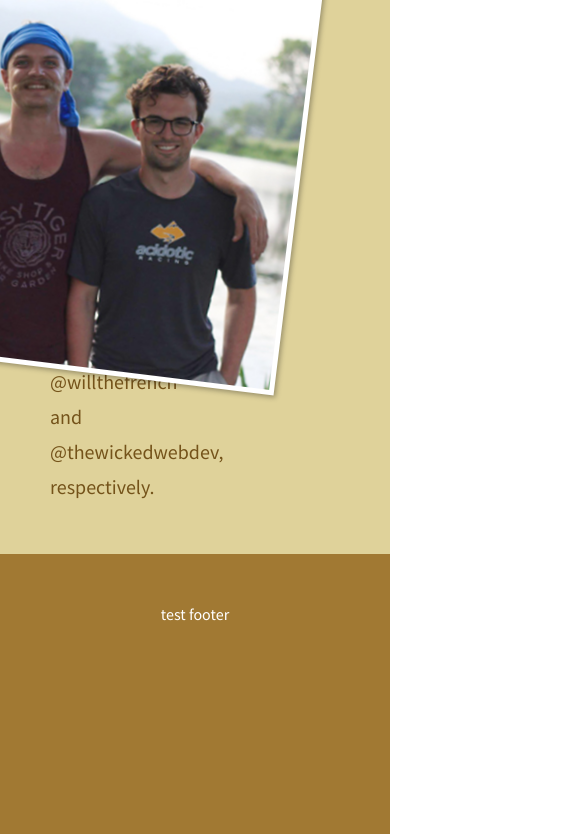
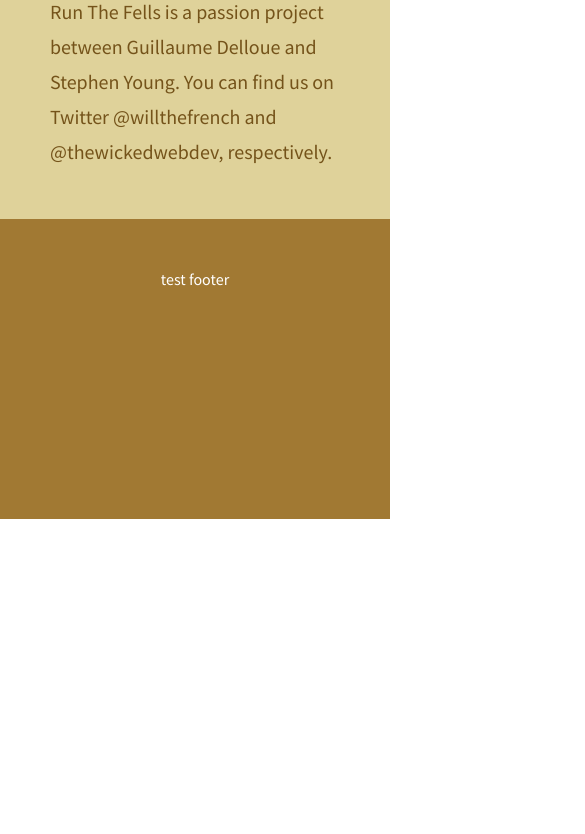
Before and after one commit to offthegridcoders/run-the-fells, a website: page src/index.html in a window 390 px wide. Shown: the part 291-1125 px from the top of the page, 585 px wide, since content can reach past the window. After the commit the page ends 844 px from the top, so only its background shows below. Drawn offline with nearby package versions, Linux system fonts and the light colour scheme; files that its build step writes are made by us from their sources; files whose address does not match are found by name.

Commit message:
made about header responsive

```diff
--- a/src/scss/modules/header/_about-header.scss
+++ b/src/scss/modules/header/_about-header.scss
@@ -3,9 +3,24 @@
   padding-top: 200px;
   position: relative;
 
+  @media screen and (max-width: 900px) {
+    min-height: 500px;
+    padding-top: 120px;
+    transition: .6s;
+  }
+
+  @media screen and (max-width: 700px) {
+    padding-top: 180px;
+    transition: .6s;
+  }
+
   &:before {
     left: 130px;
     top: 110px;
+
+    @media screen and (max-width: 1100px) {
+      display: none;
+    }
   }
 
   &:after {
@@ -25,20 +40,24 @@
     right: 90px;
     top: 50%;
     margin-top: -170px;
-    -webkit-filter: grayscale(100%);
-    filter: grayscale(100%);
-    filter: url(#greyscale);
-    filter: gray;
+    transition: .6s;
+
+    @media screen and (max-width: 900px) {
+      width: 300px;
+      height: 300px;
+      margin-top: -130px;
+      transition: .6s;
+    }
+
+    @media screen and (max-width: 800px) {
+      margin-top: -100px;
+    }
+
+    @media screen and (max-width: 700px) {
+      display: none;
+    }
   }
 
-  &:hover {
-    &:after {
-      -webkit-filter: grayscale(0%);
-      filter: grayscale(0%);
-      filter: none;
-      transition: .6s;
-    }
-  }
   h1,
   h2 {
     color: $dark-brown;
@@ -50,5 +69,10 @@
 
   h2 {
     width: 40%;
+
+    @media screen and (max-width: 700px) {
+      width: 100%;
+      transition: .6s;
+    }
   }
 }
--- a/src/scss/modules/nav/_main-nav.scss
+++ b/src/scss/modules/nav/_main-nav.scss
@@ -32,6 +32,7 @@
       margin-right: 0;
       text-align: center;
       width: 100%;
+      transition: .6s;
     }
   }
 
```
Also changed, not shown: dist/css/styles.css, src/css/main.css, src/scss/main.css.
